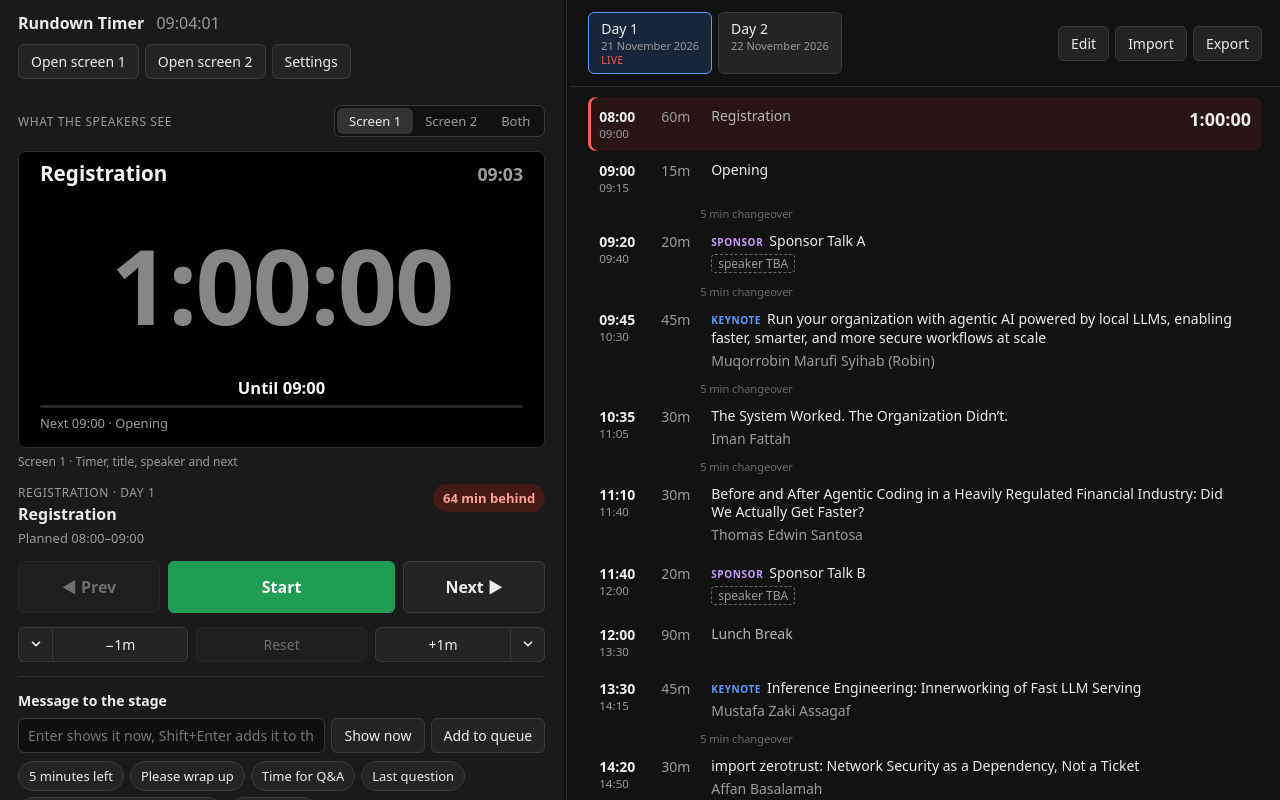
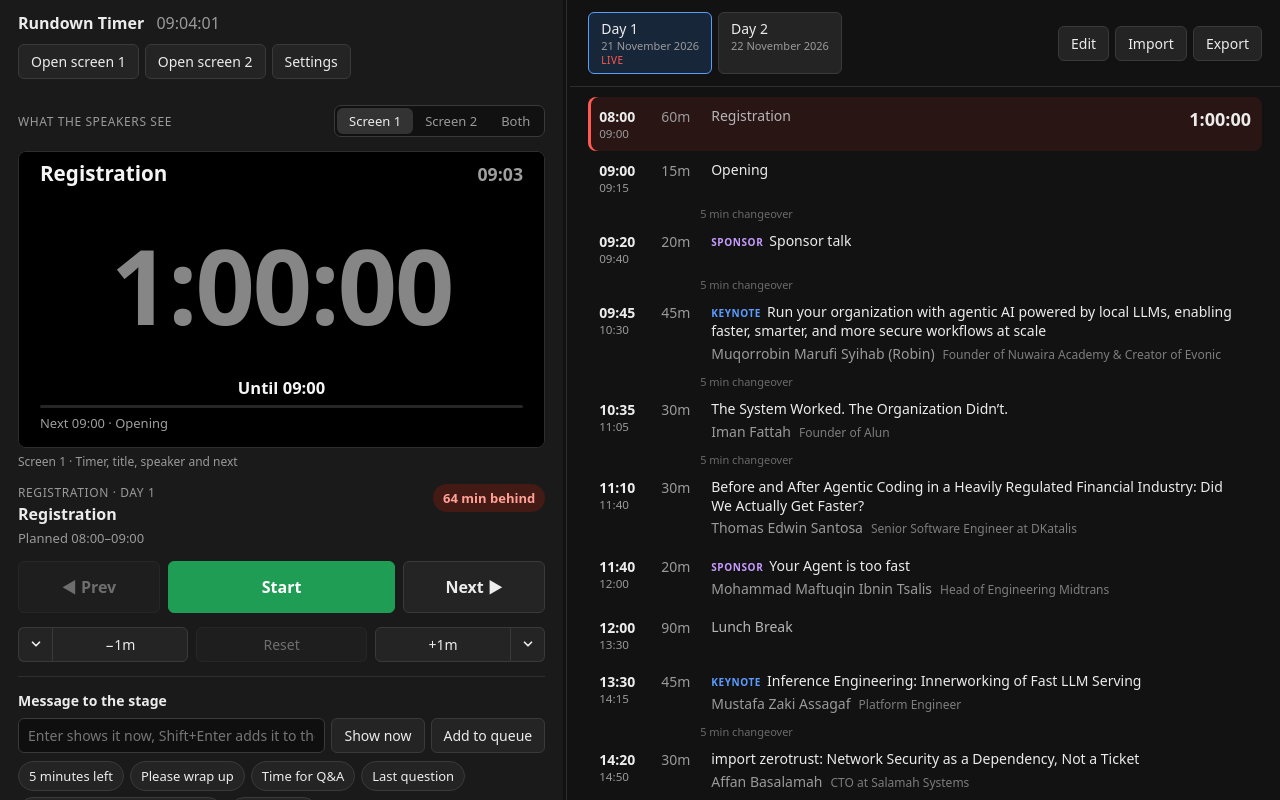
Before and after one commit to WahidinAji/rundown-timer, a website with bundled scripts: page index.html in a window 1280 px wide. Built offline with nearby package versions, Linux system fonts and the light colour scheme.

Commit message:
Update the default rundown to the latest IDSW 2026 schedule
The new schedule JSON drops duration and transition, and adds a role
per speaker, an intermezzo kind and a talks list for the lightning
block.

- A talks list becomes one segment per talk. The Day 2 lightning block
  turns into six 10-minute segments, each with its own title and
  speaker.
- The controller shows each speaker's role next to their name and in
  edit mode. The role does not appear on stage.
- A session with no title shows its kind in the rundown.
- Export writes the same fields as the schedule JSON.

Browsers with a saved rundown keep it until the timekeeper clicks
Restore IDSW 2026 rundown in Settings.

Co-authored-by: Claude <noreply@anthropic.com>

```diff
--- a/src/controller.css
+++ b/src/controller.css
@@ -211,6 +211,7 @@ h1 { font-size: 16px; font-weight: 700; }
 .kind-lightning .badge { color: var(--yellow); }
 .pending { font-style: normal; font-size: 12px; padding: 0 6px; border: 1px dashed #666; border-radius: 4px; }
 .note { font-size: 12px; color: #c2b27a; }
+.role { font-size: 12px; color: #7d7d7d; }
 .item-actual { font-size: 12px; color: var(--muted); font-variant-numeric: tabular-nums; text-align: right; }
 .late { color: #ff9a8f; }
 .early { color: #8cc4ff; }
@@ -230,7 +231,8 @@ h1 { font-size: 16px; font-weight: 700; }
   grid-template-columns: 132px 86px 150px minmax(0, 1fr) auto;
   grid-template-areas:
     "start duration kind title title"
-    "speaker speaker speaker note actions";
+    "speaker speaker speaker role role"
+    "note note note note actions";
   gap: 6px;
   padding: 10px;
   margin-bottom: 6px;
@@ -243,6 +245,7 @@ h1 { font-size: 16px; font-weight: 700; }
 .f-kind { grid-area: kind; }
 .f-title { grid-area: title; }
 .f-speaker { grid-area: speaker; }
+.f-role { grid-area: role; }
 .f-note { grid-area: note; }
 .row-actions { grid-area: actions; display: flex; gap: 6px; justify-content: flex-end; }
 .add-item { margin: 0 18px 24px; }
--- a/src/controller.js
+++ b/src/controller.js
@@ -105,9 +105,10 @@ function itemRow(item) {
       h('span', { class: 'item-time' }, item.start, h('small', {}, core.endOf(item))),
       h('span', { class: 'item-duration' }, item.duration ? `${item.duration}m` : '—'),
       h('span', { class: 'item-what' },
-        h('span', { class: 'item-title' }, core.LABELLED_KINDS.includes(item.kind) && h('em', { class: 'badge' }, core.KINDS[item.kind]), item.title || 'Untitled'),
+        h('span', { class: 'item-title' }, core.LABELLED_KINDS.includes(item.kind) && h('em', { class: 'badge' }, core.KINDS[item.kind]), item.title || core.KINDS[item.kind]),
         (item.speaker || item.pending || item.note) && h('span', { class: 'item-speaker' },
           item.speaker,
+          item.speaker && item.role && h('span', { class: 'role' }, item.role),
           item.pending && h('em', { class: 'pending' }, `${item.pending} TBA`),
           item.note && h('span', { class: 'note' }, item.note),
         ),
@@ -152,6 +153,8 @@ function editRow(item) {
       onchange: (event) => update({ title: event.target.value.trim() }) }),
     h('input', { class: 'f-speaker', value: item.speaker, placeholder: item.pending === 'speaker' ? 'Speaker TBA' : 'Speaker', 'aria-label': 'Speaker',
       onchange: (event) => update({ speaker: event.target.value.trim() }) }),
+    h('input', { class: 'f-role', value: item.role, placeholder: 'Role (not on stage)', 'aria-label': 'Role',
+      onchange: (event) => update({ role: event.target.value.trim() }) }),
     h('input', { class: 'f-note', value: item.note, placeholder: 'Private note (not on stage)', 'aria-label': 'Note',
       onchange: (event) => update({ note: event.target.value.trim() }) }),
     h('span', { class: 'row-actions' },
@@ -268,7 +271,7 @@ function addItem() {
     const items = s.days[dayIndex].items
     const last = items.at(-1)
     const start = last ? core.minutesOf(last.start) + last.duration + 5 : 9 * 60
-    items.push({ id: core.newId(), start: core.hhmm(start), duration: 30, title: '', speaker: '', kind: 'talk', pending: null, note: '' })
+    items.push({ id: core.newId(), start: core.hhmm(start), duration: 30, title: '', speaker: '', role: '', kind: 'talk', pending: null, note: '' })
   })
   $('items').querySelector('li.item:last-of-type .f-title')?.focus()
 }
--- a/src/core.js
+++ b/src/core.js
@@ -12,6 +12,7 @@ export const KINDS = {
   sponsor: 'Sponsor',
   lightning: 'Lightning talks',
   panel: 'Panel',
+  intermezzo: 'Intermezzo',
   lunch: 'Lunch',
   coffee: 'Coffee break',
   break: 'Break',
@@ -77,16 +78,17 @@ export function guessKind({ title = '', speaker = '', label = '' }) {
     [/sponsor/i, 'sponsor'],
     [/lightning/i, 'lightning'],
     [/panel/i, 'panel'],
+    [/intermezzo/i, 'intermezzo'],
     [/opening|pembukaan/i, 'opening'],
     [/closing|penutup/i, 'closing'],
   ]
   return rules.find(([pattern]) => pattern.test(text))?.[1] ?? (speaker ? 'talk' : 'session')
 }
 
-// Turns loose entries ({ start, end?, duration?, title, speaker?, kind?, pending?, note? })
-// into rundown items. A missing duration comes from the end time, or else from
-// the next entry's start. With `expand`, "Lightning Talks (6 @ 5 min)" becomes
-// six segments.
+// Turns loose entries ({ start, end?, duration?, title, speaker?, role?, kind?, pending?,
+// note?, talks? }) into rundown items. A missing duration comes from the end time,
+// or else from the next entry's start. A `talks` list splits the block into one
+// segment per talk. With `expand`, "Lightning Talks (6 @ 5 min)" becomes six segments.
 export function itemsFrom(entries = [], { expand = false } = {}) {
   const valid = entries.filter((entry) => minutesOf(entry.start) != null)
   return valid.flatMap((entry, i) => {
@@ -104,9 +106,24 @@ export function itemsFrom(entries = [], { expand = false } = {}) {
       duration: Math.max(0, Math.round(duration)),
       title,
       speaker,
+      role: clean(entry.role),
       kind: Object.hasOwn(KINDS, entry.kind ?? '') ? entry.kind : guessKind({ title, speaker, label: entry.label }),
       pending: PENDING.includes(entry.pending) ? entry.pending : null,
       note: clean(entry.note),
+    }
+
+    const talks = Array.isArray(entry.talks) ? entry.talks.filter((talk) => clean(talk?.title) || clean(talk?.speaker)) : []
+    if (talks.length) {
+      return evenParts(item.duration, talks.length).map((part, n) => ({
+        ...item,
+        id: n === 0 ? item.id : newId(),
+        start: hhmm(start + part.offset),
+        duration: part.duration,
+        title: clean(talks[n].title),
+        speaker: clean(talks[n].speaker),
+        role: clean(talks[n].role),
+        pending: null,
+      }))
     }
 
     const lightning = expand && /\((\d+)\s*[@x×]\s*(\d+)\s*min\)/i.exec(title)
@@ -123,6 +140,15 @@ export function itemsFrom(entries = [], { expand = false } = {}) {
       kind: 'lightning',
     }))
   })
+}
+
+// Whole minutes for each of `count` parts. The last part takes the remainder.
+function evenParts(total, count) {
+  const each = Math.floor(total / count)
+  return Array.from({ length: count }, (_, n) => ({
+    offset: n * each,
+    duration: n === count - 1 ? total - each * (count - 1) : each,
+  }))
 }
 
 // Reads the idsw.dev schedule JSON ({ days: [{ day, date, label, sessions }] })
@@ -149,20 +175,16 @@ export function toSchedule(state) {
       day: day.name,
       date: day.date || undefined,
       label: day.label || undefined,
-      sessions: day.items.map((item, i) => {
-        const next = day.items[i + 1]
-        return {
-          start: item.start,
-          end: endOf(item),
-          title: item.title,
-          speaker: item.speaker || null,
-          kind: item.kind,
-          pending: item.pending,
-          duration: item.duration,
-          transition: next ? Math.max(0, minutesOf(next.start) - minutesOf(item.start) - item.duration) : 0,
-          ...(item.note && { note: item.note }),
-        }
-      }),
+      sessions: day.items.map((item) => ({
+        start: item.start,
+        end: endOf(item),
+        kind: item.kind,
+        title: item.title || null,
+        speaker: item.speaker || null,
+        role: item.role || null,
+        pending: item.pending,
+        ...(item.note && { note: item.note }),
+      })),
     })),
   }
 }
@@ -519,13 +541,12 @@ export function splitItem(state, itemId, parts) {
   const at = findItem(state, itemId)
   if (!at || parts < 2) return
   const { item } = at
-  const each = Math.floor(item.duration / parts)
   const base = item.title.replace(/\s+\d+\/\d+$/, '')
-  const pieces = Array.from({ length: parts }, (_, n) => ({
+  const pieces = evenParts(item.duration, parts).map((part, n) => ({
     ...item,
     id: n === 0 ? item.id : newId(),
-    start: hhmm(minutesOf(item.start) + n * each),
-    duration: n === parts - 1 ? item.duration - each * (parts - 1) : each,
+    start: hhmm(minutesOf(item.start) + part.offset),
+    duration: part.duration,
     title: `${base} ${n + 1}/${parts}`,
     pending: null,
   }))
--- a/src/idsw-2026.js
+++ b/src/idsw-2026.js
@@ -10,152 +10,137 @@ export default {
         {
           "start": "08:00",
           "end": "09:00",
+          "kind": "registration",
           "title": "Registration",
           "speaker": null,
-          "kind": "registration",
-          "pending": null,
-          "duration": 60,
-          "transition": 0
+          "role": null,
+          "pending": null
         },
         {
           "start": "09:00",
           "end": "09:15",
+          "kind": "opening",
           "title": "Opening",
           "speaker": null,
-          "kind": "opening",
-          "pending": null,
-          "duration": 15,
-          "transition": 5
+          "role": null,
+          "pending": null
         },
         {
           "start": "09:20",
           "end": "09:40",
-          "title": "Sponsor Talk A",
+          "kind": "sponsor",
+          "title": "Sponsor talk",
           "speaker": null,
-          "kind": "sponsor",
-          "pending": "speaker",
-          "duration": 20,
-          "transition": 5
+          "role": null,
+          "pending": null
         },
         {
           "start": "09:45",
           "end": "10:30",
+          "kind": "keynote",
           "title": "Run your organization with agentic AI powered by local LLMs, enabling faster, smarter, and more secure workflows at scale",
           "speaker": "Muqorrobin Marufi Syihab (Robin)",
-          "kind": "keynote",
-          "pending": null,
-          "duration": 45,
-          "transition": 5
+          "role": "Founder of Nuwaira Academy & Creator of Evonic",
+          "pending": null
         },
         {
           "start": "10:35",
           "end": "11:05",
+          "kind": "talk",
           "title": "The System Worked. The Organization Didn’t.",
           "speaker": "Iman Fattah",
-          "kind": "talk",
-          "pending": null,
-          "duration": 30,
-          "transition": 5
+          "role": "Founder of Alun",
+          "pending": null
         },
         {
           "start": "11:10",
           "end": "11:40",
+          "kind": "talk",
           "title": "Before and After Agentic Coding in a Heavily Regulated Financial Industry: Did We Actually Get Faster?",
           "speaker": "Thomas Edwin Santosa",
-          "kind": "talk",
-          "pending": null,
-          "duration": 30,
-          "transition": 0
+          "role": "Senior Software Engineer at DKatalis",
+          "pending": null
         },
         {
           "start": "11:40",
           "end": "12:00",
-          "title": "Sponsor Talk B",
-          "speaker": null,
           "kind": "sponsor",
-          "pending": "speaker",
-          "duration": 20,
-          "transition": 0
+          "title": "Your Agent is too fast",
+          "speaker": "Mohammad Maftuqin Ibnin Tsalis",
+          "role": "Head of Engineering Midtrans",
+          "pending": null
         },
         {
           "start": "12:00",
           "end": "13:30",
+          "kind": "lunch",
           "title": "Lunch Break",
           "speaker": null,
-          "kind": "lunch",
-          "pending": null,
-          "duration": 90,
-          "transition": 0
+          "role": null,
+          "pending": null
         },
         {
           "start": "13:30",
           "end": "14:15",
+          "kind": "keynote",
           "title": "Inference Engineering: Innerworking of Fast LLM Serving",
           "speaker": "Mustafa Zaki Assagaf",
-          "kind": "keynote",
-          "pending": null,
-          "duration": 45,
-          "transition": 5
+          "role": "Platform Engineer",
+          "pending": null
         },
         {
           "start": "14:20",
           "end": "14:50",
+          "kind": "talk",
           "title": "import zerotrust: Network Security as a Dependency, Not a Ticket",
           "speaker": "Affan Basalamah",
-          "kind": "talk",
-          "pending": null,
-          "duration": 30,
-          "transition": 5
+          "role": "CTO at Salamah Systems",
+          "pending": null
         },
         {
           "start": "14:55",
           "end": "15:25",
+          "kind": "talk",
           "title": "From Air to Packets and Back: How Voice Travels Between Devices",
           "speaker": "Yoseph Bernandus",
-          "kind": "talk",
-          "pending": null,
-          "duration": 30,
-          "transition": 5
+          "role": "Software Engineer at RevComm Inc",
+          "pending": null
         },
         {
           "start": "15:30",
           "end": "16:30",
+          "kind": "coffee",
           "title": "Coffee Break",
           "speaker": null,
-          "kind": "coffee",
-          "pending": null,
-          "duration": 60,
-          "transition": 0
+          "role": null,
+          "pending": null
         },
         {
           "start": "16:30",
           "end": "17:00",
+          "kind": "talk",
           "title": "From Chatbot to Analytics Agent: What Broke When LLMs Met Our Real BigQuery Data",
           "speaker": "Faiq Miftakhul Falakh",
-          "kind": "talk",
-          "pending": null,
-          "duration": 30,
-          "transition": 5
+          "role": "Data/AI Team at AssetFindr",
+          "pending": null
         },
         {
           "start": "17:05",
           "end": "18:05",
-          "title": "Discussion panel",
+          "kind": "panel",
+          "title": "Panel discussion",
           "speaker": null,
-          "kind": "panel",
-          "pending": "subject",
-          "duration": 60,
-          "transition": 0
+          "role": null,
+          "pending": null
         },
         {
           "start": "18:05",
           "end": "18:15",
+          "kind": "closing",
           "title": "Closing",
           "speaker": null,
-          "kind": "closing",
-          "pending": null,
-          "duration": 10,
-          "transition": 0
+          "role": null,
+          "pending": null
         }
       ]
     },
@@ -167,132 +152,145 @@ export default {
         {
           "start": "09:00",
           "end": "09:30",
+          "kind": "registration",
           "title": "Registration",
           "speaker": null,
-          "kind": "registration",
-          "pending": null,
-          "duration": 30,
-          "transition": 0
+          "role": null,
+          "pending": null
         },
         {
           "start": "09:30",
           "end": "09:40",
+          "kind": "opening",
           "title": "Opening",
           "speaker": null,
-          "kind": "opening",
-          "pending": null,
-          "duration": 10,
-          "transition": 0
+          "role": null,
+          "pending": null
         },
         {
           "start": "09:40",
           "end": "10:00",
-          "title": "Sponsor Talk C",
-          "speaker": null,
           "kind": "sponsor",
-          "pending": "speaker",
-          "duration": 20,
-          "transition": 5
+          "title": "Moving Fast Without Breaking the Bank: Our First 100 Days with AI Coding Assistants at BRI",
+          "speaker": "Winny Ardhian Septiko",
+          "role": "Senior Manager System Analyst & Design at BRI",
+          "pending": null
         },
         {
           "start": "10:05",
           "end": "10:50",
+          "kind": "keynote",
           "title": "Pesan Systems Engineering Modern dalam Membangun Purwarupa AI ke Sistem Produksi yang Aman, Teruji, dan Layak Dipercaya",
           "speaker": "Mansur Maturidi Arief",
-          "kind": "keynote",
-          "pending": null,
-          "duration": 45,
-          "transition": 5
+          "role": "Assistant Professor at KFUPM",
+          "pending": null
         },
         {
           "start": "10:55",
           "end": "11:25",
+          "kind": "talk",
           "title": "(Human) Attention is All You Need",
           "speaker": "Zain Fathoni",
-          "kind": "talk",
-          "pending": null,
-          "duration": 30,
-          "transition": 5
+          "role": "Senior Software Engineer at BookThatApp",
+          "pending": null
         },
         {
           "start": "11:30",
           "end": "12:00",
+          "kind": "talk",
           "title": "Front-End Job is Dying: What I Own as a Design Engineer",
-          "speaker": "theodorusclarence",
-          "kind": "talk",
-          "pending": null,
-          "duration": 30,
-          "transition": 0
+          "speaker": "Theodorus Clarence",
+          "role": "Design Engineer at fireflies.ai",
+          "pending": null
         },
         {
           "start": "12:00",
           "end": "13:30",
+          "kind": "lunch",
           "title": "Lunch Break",
           "speaker": null,
-          "kind": "lunch",
-          "pending": null,
-          "duration": 90,
-          "transition": 0
+          "role": null,
+          "pending": null
         },
         {
           "start": "13:30",
-          "end": "14:15",
-          "title": "Keynote",
-          "speaker": "Eko Kurniawan Khannedy",
-          "kind": "keynote",
-          "pending": "title",
-          "duration": 45,
-          "transition": 5
+          "end": "13:50",
+          "kind": "intermezzo",
+          "title": "Intermezzo - 3 Years of IDSW",
+          "speaker": null,
+          "role": null,
+          "pending": null
         },
         {
-          "start": "14:20",
-          "end": "15:20",
+          "start": "13:55",
+          "end": "14:25",
+          "kind": "talk",
+          "title": "Building a Browser Engine with AI Is Harder Than You Think",
+          "speaker": "Kresna Satya",
+          "role": null,
+          "pending": null
+        },
+        {
+          "start": "14:30",
+          "end": "15:30",
+          "kind": "lightning",
           "title": "Lightning talks",
           "speaker": null,
-          "kind": "lightning",
-          "pending": "order",
-          "duration": 60,
-          "transition": 10
+          "role": null,
+          "pending": null,
+          "talks": [
+            {
+              "title": "Task Done, Skill Not",
+              "speaker": "Azzam Muhammadi Rizqun Karima"
+            },
+            {
+              "title": "Everything Has an API If You're Willing to Prompt",
+              "speaker": "Bagas Wastu"
+            },
+            {
+              "title": "Mencegah Secrets Bocor ke LLM Agent dengan SOPS",
+              "speaker": "Denny Aditya Pradipta"
+            },
+            {
+              "title": "Untuk Internal: Bangun Tool Sendiri, Langganan, atau On-premise Opensource?",
+              "speaker": "Irfan Kamil"
+            },
+            {
+              "title": "What Good Mentorship Felt Like to Me as a Junior Engineer",
+              "speaker": "luthfiyyah hanifah amari"
+            },
+            {
+              "title": "Tokenomics of Testing",
+              "speaker": "Salahuddin Muhammad Iqbal"
+            }
+          ]
         },
         {
           "start": "15:30",
           "end": "16:30",
+          "kind": "coffee",
           "title": "Coffee Break",
           "speaker": null,
-          "kind": "coffee",
-          "pending": null,
-          "duration": 60,
-          "transition": 0
+          "role": null,
+          "pending": null
         },
         {
           "start": "16:30",
-          "end": "17:00",
-          "title": "Building a Browser Engine with Swift and Guardrails for AI Assistance",
-          "speaker": "Kresna Satya",
-          "kind": "talk",
-          "pending": null,
-          "duration": 30,
-          "transition": 5
+          "end": "17:15",
+          "kind": "keynote",
+          "title": null,
+          "speaker": "Eko Kurniawan Khannedy",
+          "role": "Technical Architect at Blibli & Founder of Programmer Zaman Now",
+          "pending": "title"
         },
         {
-          "start": "17:05",
-          "end": "17:50",
-          "title": "Something related to LLM to binary/machine code",
-          "speaker": "Aria Ghora",
-          "kind": "keynote",
-          "pending": "title",
-          "duration": 45,
-          "transition": 5
-        },
-        {
-          "start": "17:55",
-          "end": "18:15",
+          "start": "17:20",
+          "end": "17:40",
+          "kind": "closing",
           "title": "Closing",
           "speaker": null,
-          "kind": "closing",
-          "pending": null,
-          "duration": 20,
-          "transition": 0
+          "role": null,
+          "pending": null
         }
       ]
     }
```
Also changed, not shown: test/core.test.js (+37 -10 lines), README.md.
